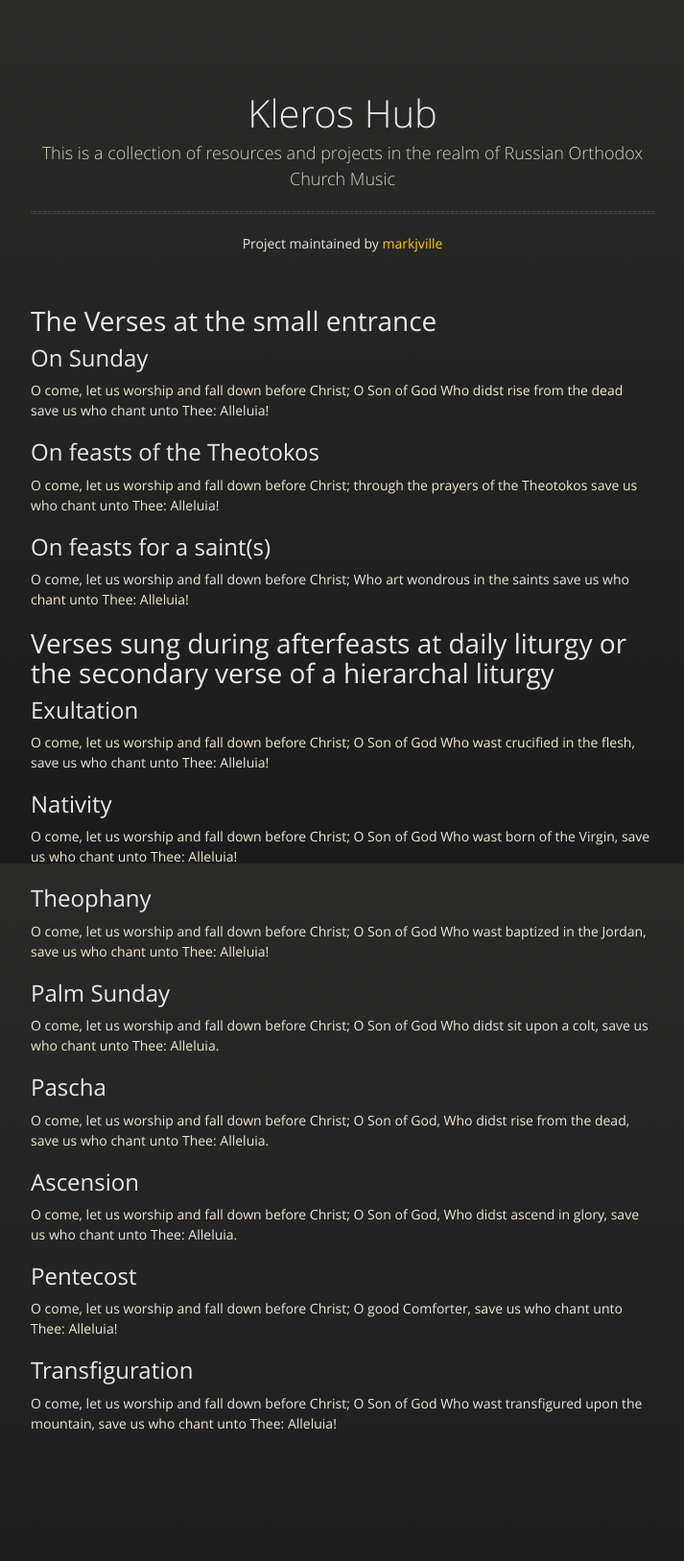
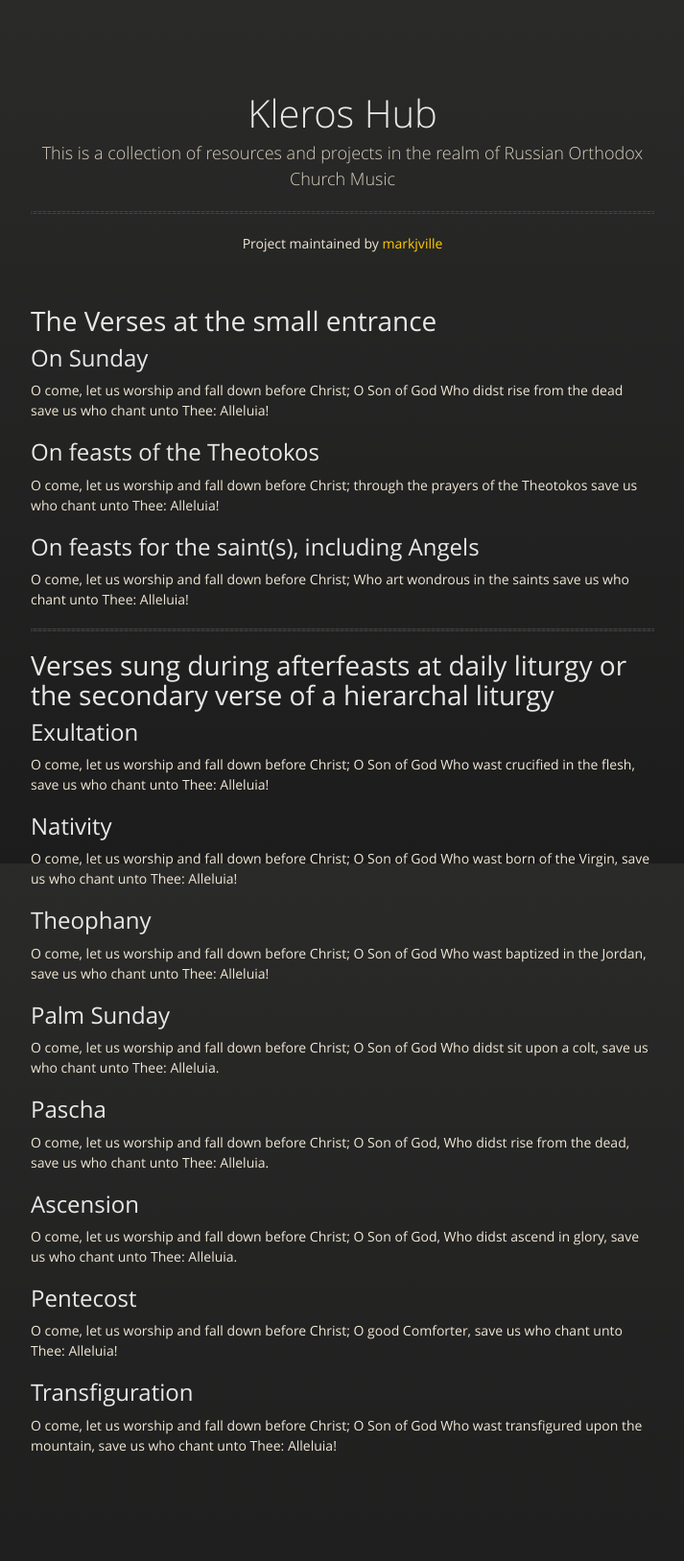
Before and after one commit to markjville/markjville.github.io, a Jekyll site: the page built from docs/verses-small-entrance.md, in a window 1280 px wide. Shown: the whole page at 96% size, without its empty margins (283-996 px from the left). Built offline with Jekyll 4.4.1, drawn with Linux system fonts in a browser that asks for light colours; our own code applies the rules of GitHub Pages for plain Markdown files; before the commit the page ends 1604 px from its top, so only the background shows below that.

Commit message:
Update verses-small-entrance.md

```diff
--- a/docs/verses-small-entrance.md
+++ b/docs/verses-small-entrance.md
@@ -6,8 +6,10 @@ O come, let us worship and fall down before Christ; O Son of God Who didst rise
 ## On feasts of the Theotokos
 O come, let us worship and fall down before Christ; through the prayers of the Theotokos save us who chant unto Thee: Alleluia!
 
-## On feasts for a saint(s)
+## On feasts for the saint(s), including Angels
 O come, let us worship and fall down before Christ; Who art wondrous in the saints save us who chant unto Thee: Alleluia!
+
+---
 
 # Verses sung during afterfeasts at daily liturgy or the secondary verse of a hierarchal liturgy
 
```
